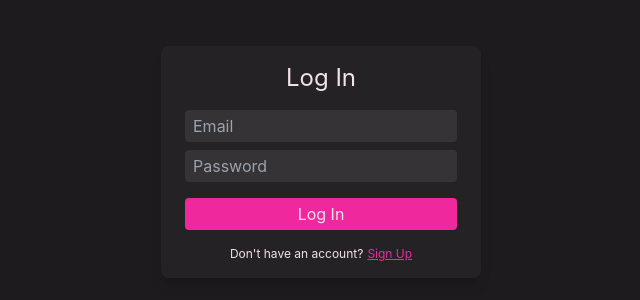
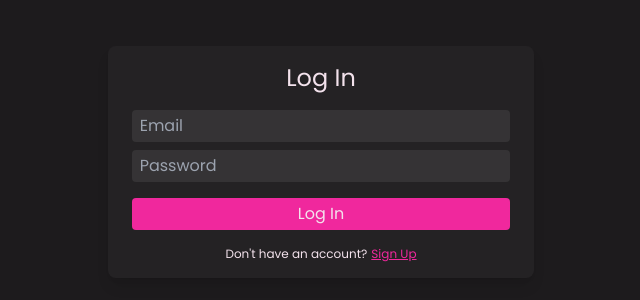
Before and after one commit to mccedddy/my-wallet, a React (Create React App) app: page / in a window 1280 px wide. Shown: the part 238-538 px from the top of the page, without its empty margins (319-959 px from the left). Built offline with nearby package versions, Linux system fonts and the light colour scheme; no server answers.

Commit message:
added typeface, fixed styling

```diff
--- a/public/index.html
+++ b/public/index.html
@@ -15,6 +15,15 @@
       user's mobile device or desktop. See https://developers.google.com/web/fundamentals/web-app-manifest/
     -->
     <link rel="manifest" href="%PUBLIC_URL%/manifest.json" />
+    <link
+      href="https://fonts.googleapis.com/css2?family=Inter:wght@400;500;600;700&display=swap"
+      rel="stylesheet"
+    />
+    <link
+      href="https://fonts.googleapis.com/css2?family=Poppins:wght@400;500;600;700&display=swap"
+      rel="stylesheet"
+    />
+
     <!--
       Notice the use of %PUBLIC_URL% in the tags above.
       It will be replaced with the URL of the `public` folder during the build.
--- a/src/components/AuthForm.js
+++ b/src/components/AuthForm.js
@@ -27,7 +27,7 @@ const AuthForm = ({ handleSignUp, handleLogIn }) => {
 
   return (
     <div className="h-screen w-screen flex justify-center items-center">
-      <div className="w-10/12 md:w-6/12 lg:w-3/12 flex flex-col justify-center items-center gap-2 py-4 px-6 rounded-lg bg-background-light shadow-lg">
+      <div className="w-10/12 md:w-6/12 lg:w-4/12 flex flex-col justify-center items-center gap-2 py-4 px-6 rounded-lg bg-background-light shadow-lg">
         <h1 className="text-2xl mb-2">{isLogin ? "Log In" : "Sign Up"}</h1>
         <form onSubmit={handleSubmit} className="w-full flex flex-col gap-2">
           {!isLogin && (
--- a/src/components/Navbar.js
+++ b/src/components/Navbar.js
@@ -6,7 +6,7 @@ const Navbar = ({ handleLogOut }) => {
       <h1>My Wallet</h1>
       <button
         onClick={handleLogOut}
-        className="text-xs underline bg-background"
+        className="px-2 py-1 text-xs rounded bg-secondary"
       >
         Log Out
       </button>
--- a/src/components/Records.js
+++ b/src/components/Records.js
@@ -159,7 +159,7 @@ const Records = ({ user }) => {
                 {wallets.map((wallet, index) => (
                   <td
                     key={wallet}
-                    className={`bg-secondary-dark border-r border-background ${
+                    className={`bg-secondary border-r border-background ${
                       index === 0
                         ? "rounded-l-lg"
                         : index === wallets.length - 1
@@ -181,7 +181,7 @@ const Records = ({ user }) => {
                 <React.Fragment key={index}>
                   <tr className="h-8 text-center bg-background-light">
                     {/* Upper part: date time, wallet balances, total */}
-                    <td className="text-text-dark rounded-t-lg border-r-4 border-background">
+                    <td className="text-text-dark text-xs pt-2 rounded-t-lg border-r-4 border-background">
                       {record.date}
                     </td>
                     {wallets.map((wallet, index) => (
@@ -210,7 +210,7 @@ const Records = ({ user }) => {
                   </tr>
                   <tr className="h-8 text-center bg-background-light">
                     {/* Lower part: description */}
-                    <td className="text-xs text-text-dark rounded-bl-lg border-r-4 border-background rounded-br-lg">
+                    <td className="text-xs text-text-dark pb-2 rounded-bl-lg border-r-4 border-background rounded-br-lg">
                       {record.time}
                     </td>
                     <td
--- a/src/index.css
+++ b/src/index.css
@@ -5,9 +5,9 @@
 body {
   margin: 0;
   background: #1d1b1d;
-  font-family: -apple-system, BlinkMacSystemFont, "Segoe UI", "Roboto", "Oxygen",
-    "Ubuntu", "Cantarell", "Fira Sans", "Droid Sans", "Helvetica Neue",
-    sans-serif;
+  font-family: "Poppins", "Inter", -apple-system, BlinkMacSystemFont, "Segoe UI",
+    "Roboto", "Oxygen", "Ubuntu", "Cantarell", "Fira Sans", "Droid Sans",
+    "Helvetica Neue", sans-serif;
   -webkit-font-smoothing: antialiased;
   -moz-osx-font-smoothing: grayscale;
 }
```
